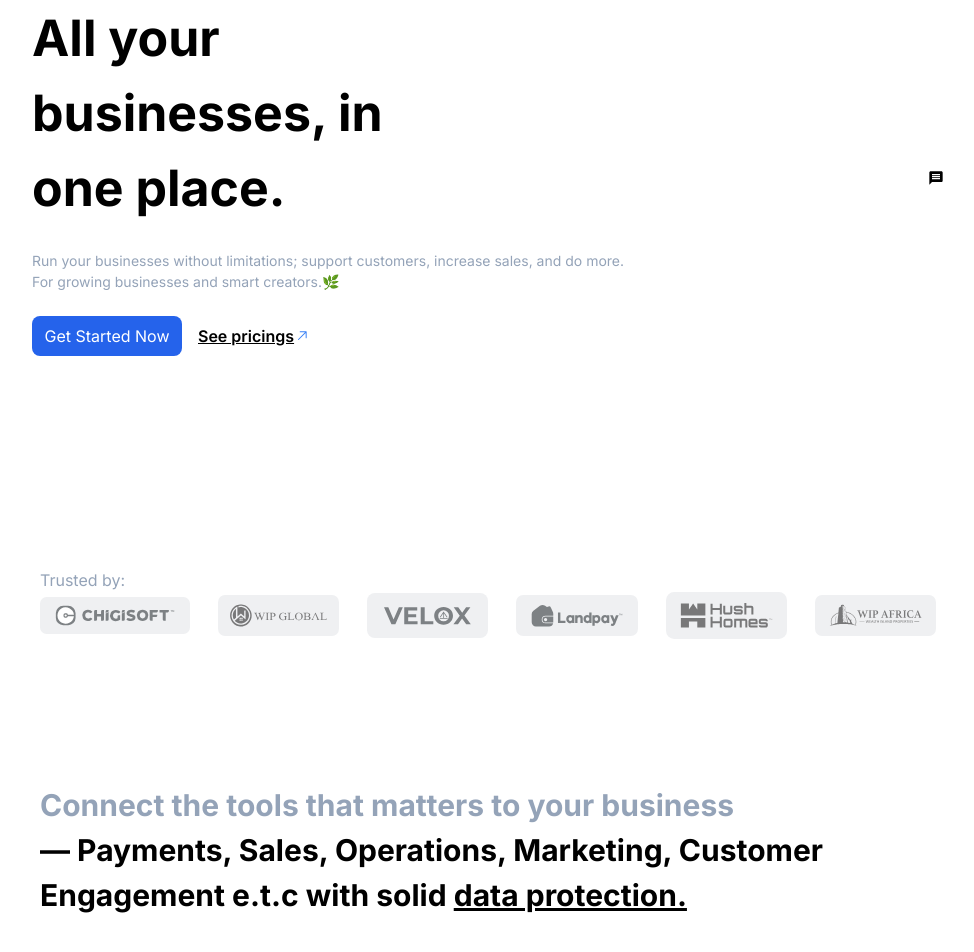
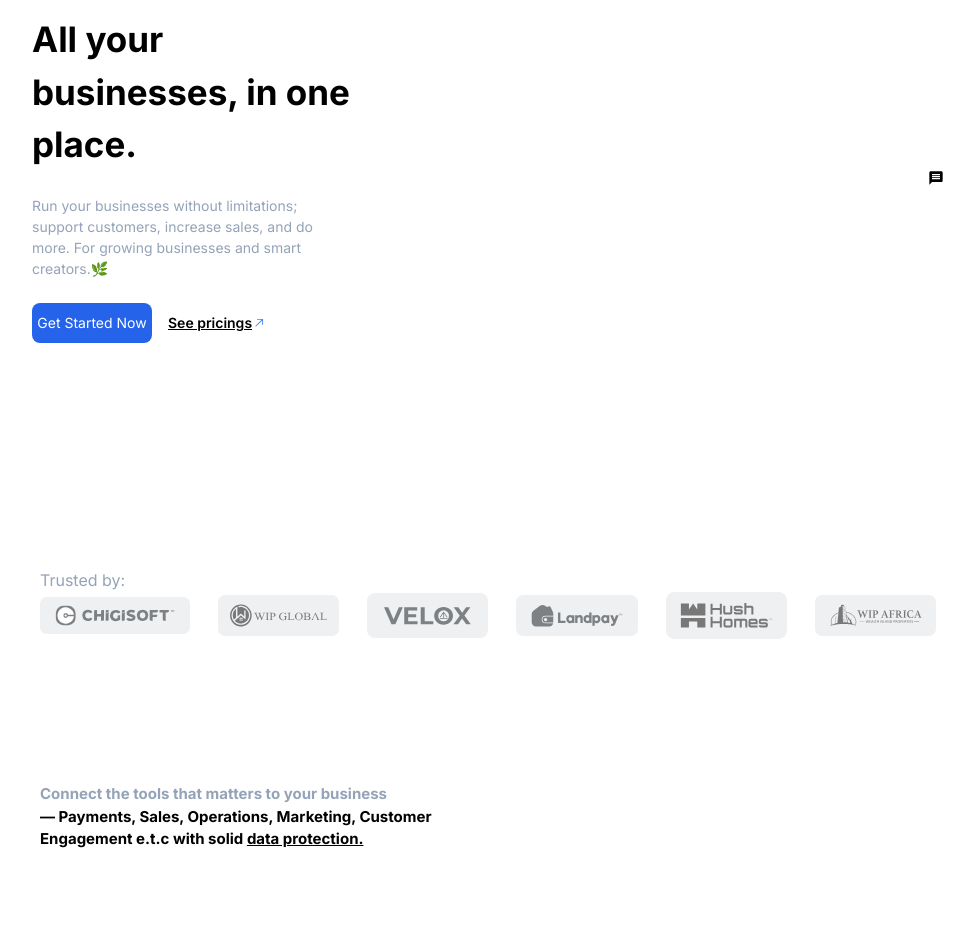
Before and after one commit to TM-Code-009/demo_project, a Next.js app: page / in a window 1280 px wide. Shown: the part 296-1248 px from the top of the page, without its empty margins (152-1126 px from the left). After the commit the page ends 1187 px from the top, so only its background shows below. Built offline with nearby package versions, Linux system fonts and the light colour scheme.

Commit message:
editing complete

```diff
--- a/app/component/hero.tsx
+++ b/app/component/hero.tsx
@@ -6,11 +6,11 @@ const Hero = () => {
     return(
         <div className="w-full h-[calc(100vh-100px)] flex justify-center items-center ">
             <div className="w-[70%] h-full flex flex-col justify-center gap-6">
-               <div className=" text-[35px] w-full md:w-[450px] text-[50px] font-bold">All your businesses, in one place.</div>
-               <div className="text-[14px] md:w-[600px]  text-slate-400">Run your businesses without limitations; support customers, increase sales, and do more. For growing businesses and smart creators.🌿</div>
+               <div className=" text-[35px] w-full md:w-[450px]  font-bold">All your<br/> businesses, in one<br/> place.</div>
+               <div className="text-[14px] w-[300px] md:  text-slate-400">Run your businesses without limitations; support customers, increase sales, and do more. For growing businesses and smart creators.🌿</div>
                <div className="w-[300px] flex items-center gap-4">
-                  <div className="w-[150px] h-[40px] flex justify-center items-center text-white text-[16px]  bg-blue-600 rounded-lg border-none">Get Started Now</div>
-                  <div className="flex justify-center items-center underline  text-[16px] font-semibold ">See pricings<span className="text-blue-500"><GoArrowUpRight /></span></div>
+                  <div className="w-[120px] h-[40px] flex justify-center items-center text-white text-[14px]  bg-blue-600 rounded-lg border-none">Get Started Now</div>
+                  <div className="flex justify-center items-center underline  text-[14px] font-semibold ">See pricings<span className="text-blue-500"><GoArrowUpRight /></span></div>
                </div>
             </div>
             <div className="relative flex justify-end items-end ">
--- a/app/component/logopage.tsx
+++ b/app/component/logopage.tsx
@@ -25,7 +25,7 @@ const Logopage = () => {
             </div>
 
             </div>
-            <div className="text-[15px] text-left md:text-[30px] font-bold w-[800px]">
+            <div className="text-[15px] text-left  font-bold w-[400px]">
             <span className="text-slate-400">Connect the tools that matters to your business</span><br/>
             — Payments, Sales, Operations, Marketing, Customer <br/>
               Engagement e.t.c with solid <span className="underline">data protection.</span>
--- a/app/static/header.tsx
+++ b/app/static/header.tsx
@@ -8,7 +8,7 @@ import logowhite from "../../public/dumowhite.svg"
 const Header = () => {
     return(
        <div className="w-full h-[100px] flex justify-center items-center">
-           <div className="w-[300px] md:w-full h-[100px] flex justify-center items-center fixed bg-white">
+           <div className="w-[500px] md:w-full h-[100px] flex justify-center items-center fixed bg-white">
             <div className="w-[70%] h-full flex  justify-between items-center border-b-2">
                 <div className="flex w-[600px] h-full  items-center gap-7">
                     <Image src={logo} alt="logo" width={100} height={100} />
```
